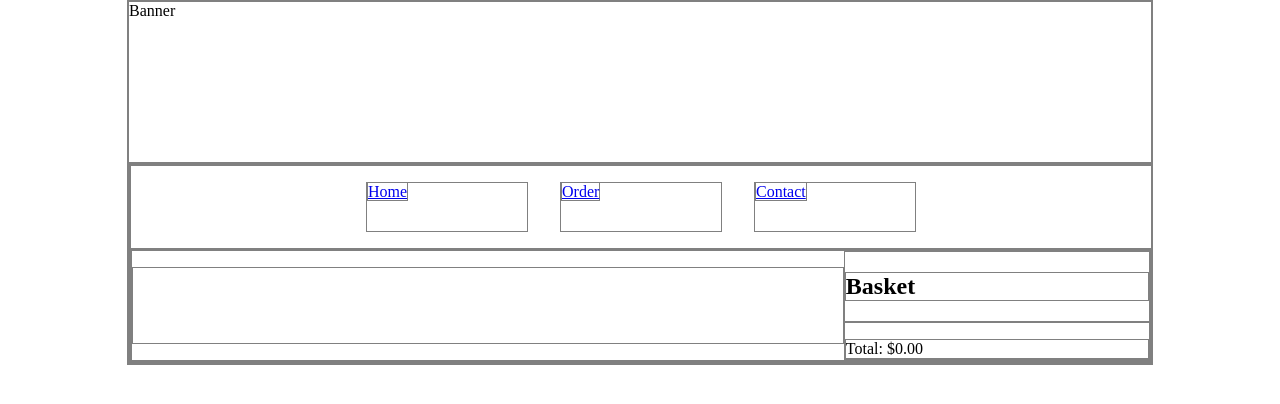
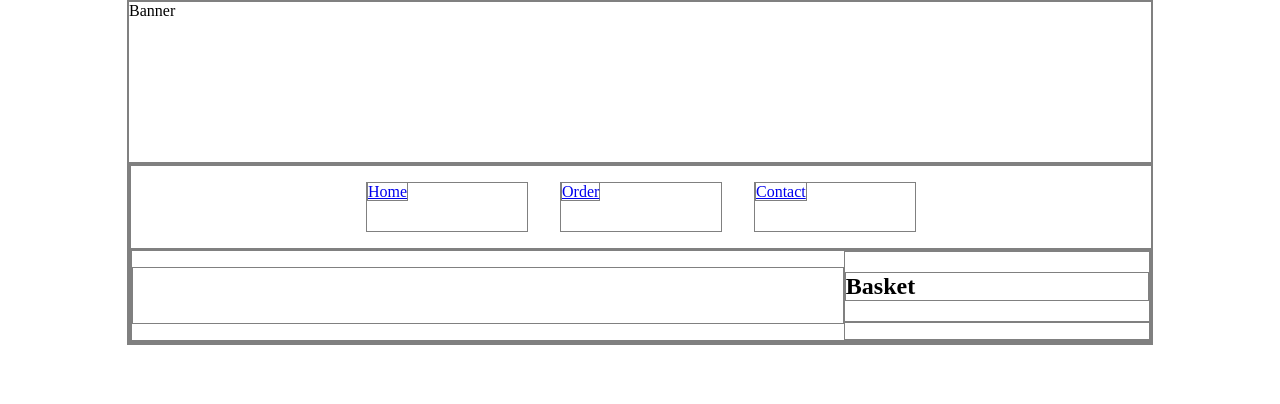
Before and after one commit to eliz-jum/angular-pizzeria, a website: page app/index.html at #!/main in a window 1280 px wide. Drawn offline with Linux system fonts and the light colour scheme; no server answers.

Commit message:
hide total when basket empty

```diff
--- a/app/htmlTemplates/main.html
+++ b/app/htmlTemplates/main.html
@@ -30,7 +30,7 @@
             </li>
         </ul>
 
-        <div>
+        <div ng-show="basketView.length > 0">
             Total: {{total | currency}}
         </div>
     </div>
```
